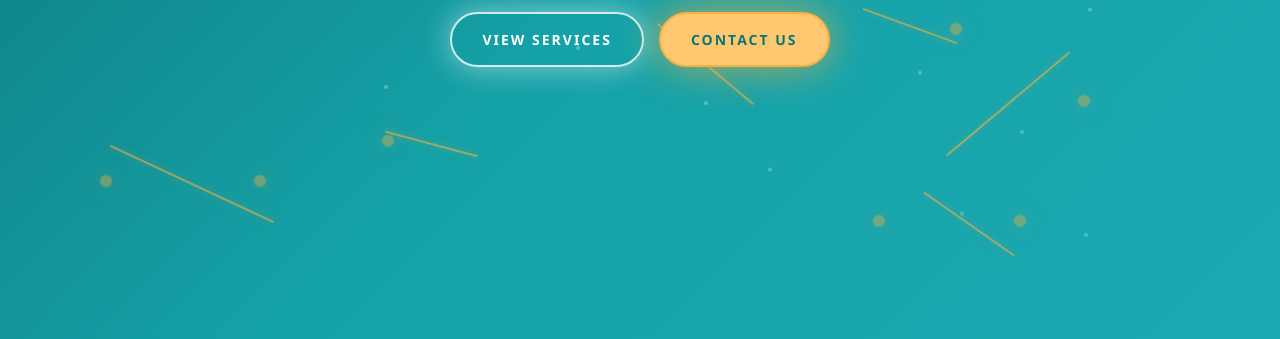
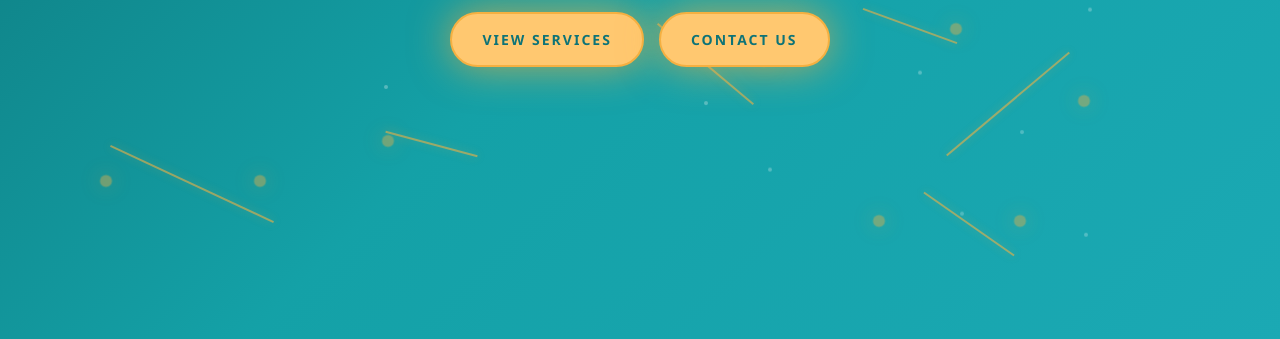
Before and after one commit to corlatetechnologies-stack/corlate-banner, a plain HTML site: page index.html in a window 1280 px wide. Shown: the part 455-794 px from the top of the page. Drawn offline with Linux system fonts and the light colour scheme.

```diff
--- a/styles.css
+++ b/styles.css
@@ -288,19 +288,19 @@ body {
 
 /* Services Button */
 .services-btn {
-    background: transparent;
-    color: white;
-    border: 2px solid rgba(255, 255, 255, 0.5);
-    box-shadow: 0 0 20px rgba(255, 255, 255, 0.2);
-    animation: pulse-white 2s ease-in-out infinite;
+    background: #F5B041;
+    color: #0d7377;
+    border: 2px solid #F5B041;
+    box-shadow: 0 0 20px rgba(245, 176, 65, 0.4);
+    animation: pulse-gold 2s ease-in-out infinite;
 }
 
 .services-btn:hover {
-    background: rgba(255, 255, 255, 0.1);
-    color: white;
-    border-color: white;
+    background: #FFC870;
+    color: #0d7377;
+    border-color: #FFC870;
     transform: translateY(-3px);
-    box-shadow: 0 10px 30px rgba(255, 255, 255, 0.3);
+    box-shadow: 0 10px 30px rgba(245, 176, 65, 0.4);
     animation: none;
 }
 
```
